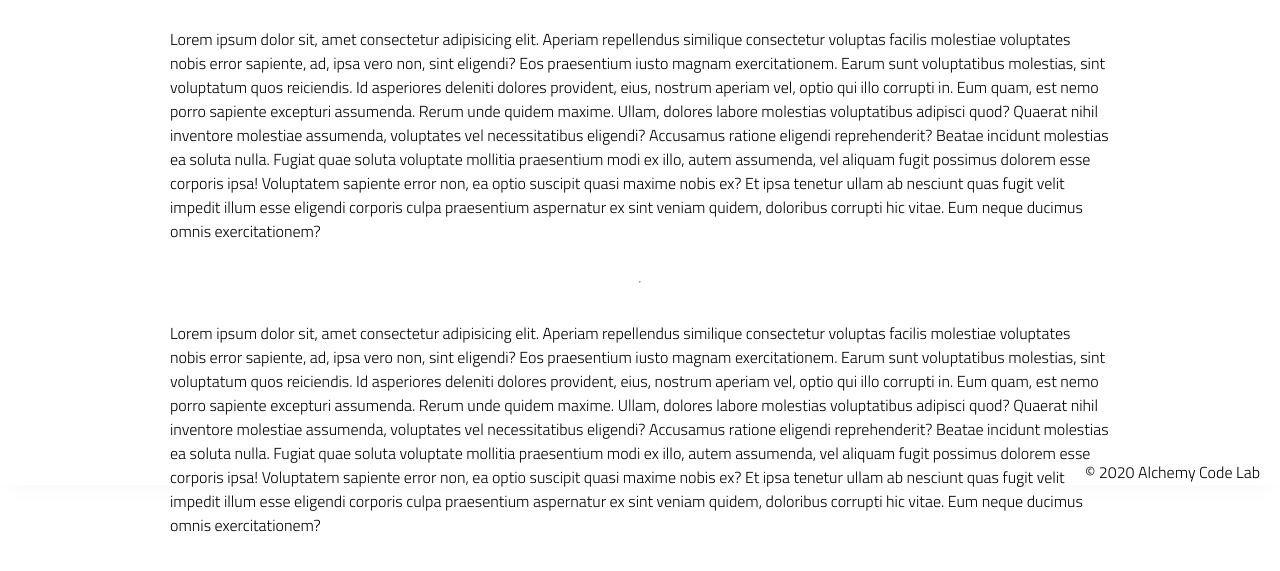
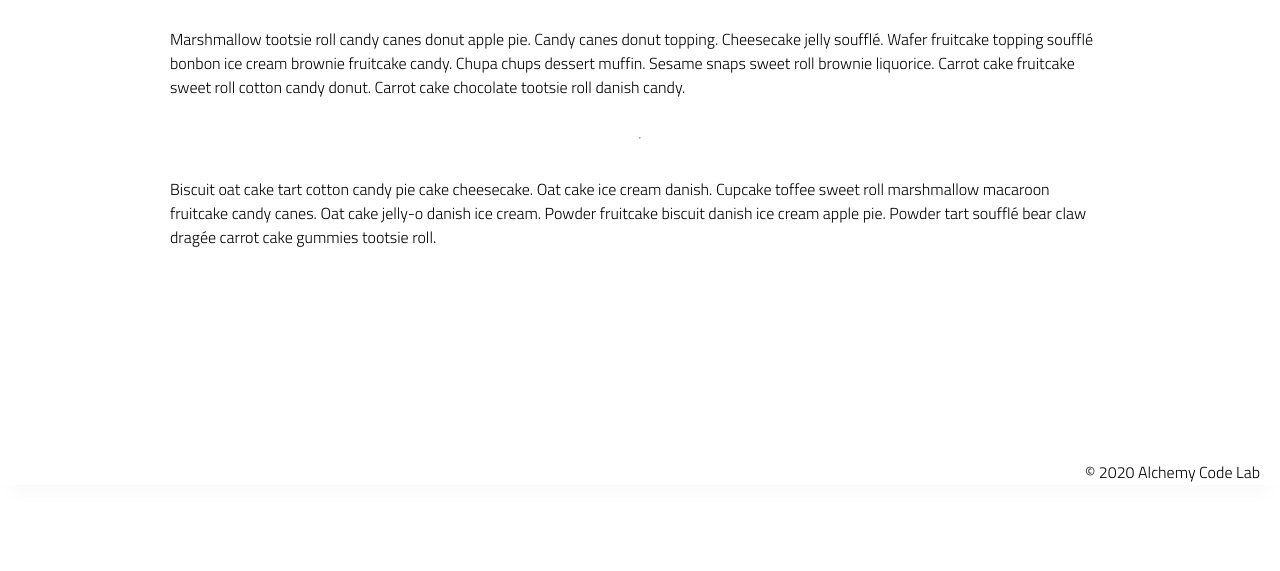
Before and after one commit to julienisbet/git-demo, a plain HTML site: page index.html in a window 1280 px wide. Shown: the part 315-886 px from the top of the page. After the commit the page ends 800 px from the top, so only its background shows below. Drawn offline with Linux system fonts and the light colour scheme.

Commit message:
adding cupcake ipsum

```diff
--- a/index.html
+++ b/index.html
@@ -26,39 +26,13 @@
             </h2>
 
             <p>
-                Lorem ipsum dolor sit, amet consectetur adipisicing elit. Aperiam repellendus similique consectetur
-                voluptas facilis molestiae voluptates nobis error sapiente, ad, ipsa vero non, sint eligendi? Eos
-                praesentium iusto magnam exercitationem.
-                Earum sunt voluptatibus molestias, sint voluptatum quos reiciendis. Id asperiores deleniti dolores
-                provident, eius, nostrum aperiam vel, optio qui illo corrupti in. Eum quam, est nemo porro sapiente
-                excepturi assumenda.
-                Rerum unde quidem maxime. Ullam, dolores labore molestias voluptatibus adipisci quod? Quaerat nihil
-                inventore molestiae assumenda, voluptates vel necessitatibus eligendi? Accusamus ratione eligendi
-                reprehenderit? Beatae incidunt molestias ea soluta nulla.
-                Fugiat quae soluta voluptate mollitia praesentium modi ex illo, autem assumenda, vel aliquam fugit
-                possimus dolorem esse corporis ipsa! Voluptatem sapiente error non, ea optio suscipit quasi maxime nobis
-                ex?
-                Et ipsa tenetur ullam ab nesciunt quas fugit velit impedit illum esse eligendi corporis culpa
-                praesentium aspernatur ex sint veniam quidem, doloribus corrupti hic vitae. Eum neque ducimus omnis
-                exercitationem?
+                Marshmallow tootsie roll candy canes donut apple pie. Candy canes donut topping. Cheesecake jelly soufflé. Wafer fruitcake topping soufflé bonbon ice cream brownie fruitcake candy. Chupa chups dessert muffin. Sesame snaps sweet roll brownie liquorice. Carrot cake fruitcake sweet roll cotton candy donut. Carrot cake chocolate tootsie roll danish candy.
+
+
             </p>
             <hr />
             <p>
-                Lorem ipsum dolor sit, amet consectetur adipisicing elit. Aperiam repellendus similique consectetur
-                voluptas facilis molestiae voluptates nobis error sapiente, ad, ipsa vero non, sint eligendi? Eos
-                praesentium iusto magnam exercitationem.
-                Earum sunt voluptatibus molestias, sint voluptatum quos reiciendis. Id asperiores deleniti dolores
-                provident, eius, nostrum aperiam vel, optio qui illo corrupti in. Eum quam, est nemo porro sapiente
-                excepturi assumenda.
-                Rerum unde quidem maxime. Ullam, dolores labore molestias voluptatibus adipisci quod? Quaerat nihil
-                inventore molestiae assumenda, voluptates vel necessitatibus eligendi? Accusamus ratione eligendi
-                reprehenderit? Beatae incidunt molestias ea soluta nulla.
-                Fugiat quae soluta voluptate mollitia praesentium modi ex illo, autem assumenda, vel aliquam fugit
-                possimus dolorem esse corporis ipsa! Voluptatem sapiente error non, ea optio suscipit quasi maxime nobis
-                ex?
-                Et ipsa tenetur ullam ab nesciunt quas fugit velit impedit illum esse eligendi corporis culpa
-                praesentium aspernatur ex sint veniam quidem, doloribus corrupti hic vitae. Eum neque ducimus omnis
-                exercitationem?
+                Biscuit oat cake tart cotton candy pie cake cheesecake. Oat cake ice cream danish. Cupcake toffee sweet roll marshmallow macaroon fruitcake candy canes. Oat cake jelly-o danish ice cream. Powder fruitcake biscuit danish ice cream apple pie. Powder tart soufflé bear claw dragée carrot cake gummies tootsie roll.
             </p>
 
         </section>
```
